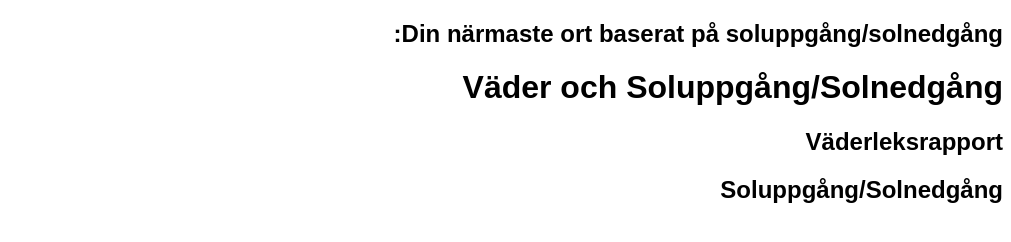
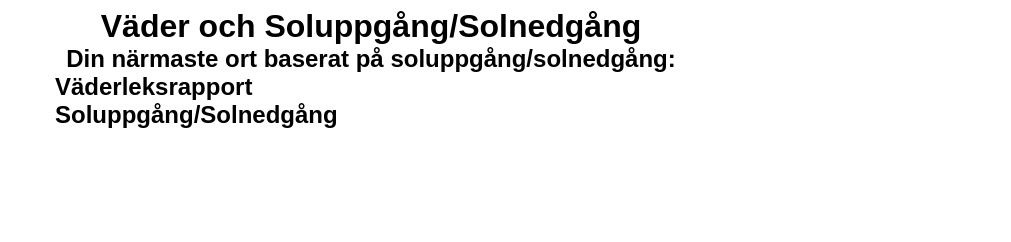
Before and after one commit to timothylevin/Vader-soluppgang-solnedgang, a plain HTML site: page index.html in a window 1280 px wide. Shown: the whole page, without its empty margins (269-1280 px from the left). Drawn offline with Linux system fonts and the light colour scheme.

Commit message:
Update index.html

```diff
--- a/index.html
+++ b/index.html
@@ -7,27 +7,31 @@
     <style>
         body {
             font-family: Arial, sans-serif;
-            text-align: right;
-            direction: rtl;
+            text-align: left; /* Ändrat från "right" till "left" */
         }
 
-        h2 {
-            font-weight: bold;
+        h1, h2, p {
+            margin: 0;
         }
 
-        p {
-            font-weight: normal;
+        .container {
+            display: flex; /* Flexbox för att placera allt på en rad */
+            flex-direction: column;
+            align-items: center;
+        }
+
+        #weather-info, #sunrise-sunset-info {
+            width: 50%; /* Bredden på varje sektion */
         }
     </style>
 </head>
 <body>
-    <!-- Användarens närmaste ort baserat på soluppgång/solnedgång -->
+    <div class="container">
+        <h1>Väder och Soluppgång/Solnedgång</h1>
         <div id="user-location">
             <h2>Din närmaste ort baserat på soluppgång/solnedgång:</h2>
             <p id="user-city"></p>
         </div>
-
-    <h1>Väder och Soluppgång/Solnedgång</h1>
 
         <!-- Plats för att visa väderleksrapport -->
         <div id="weather-info">
@@ -40,6 +44,7 @@
             <h2>Soluppgång/Solnedgång</h2>
             <p id="sunrise"></p>
             <p id="sunset"></p>
+        </div>
     </div>
 
     <!-- Skript för att hämta och visa väderleksrapport, användarens närmaste ort och soluppgång/solnedgång -->
```
Lines whose indentation alone changed are shown as unchanged.
